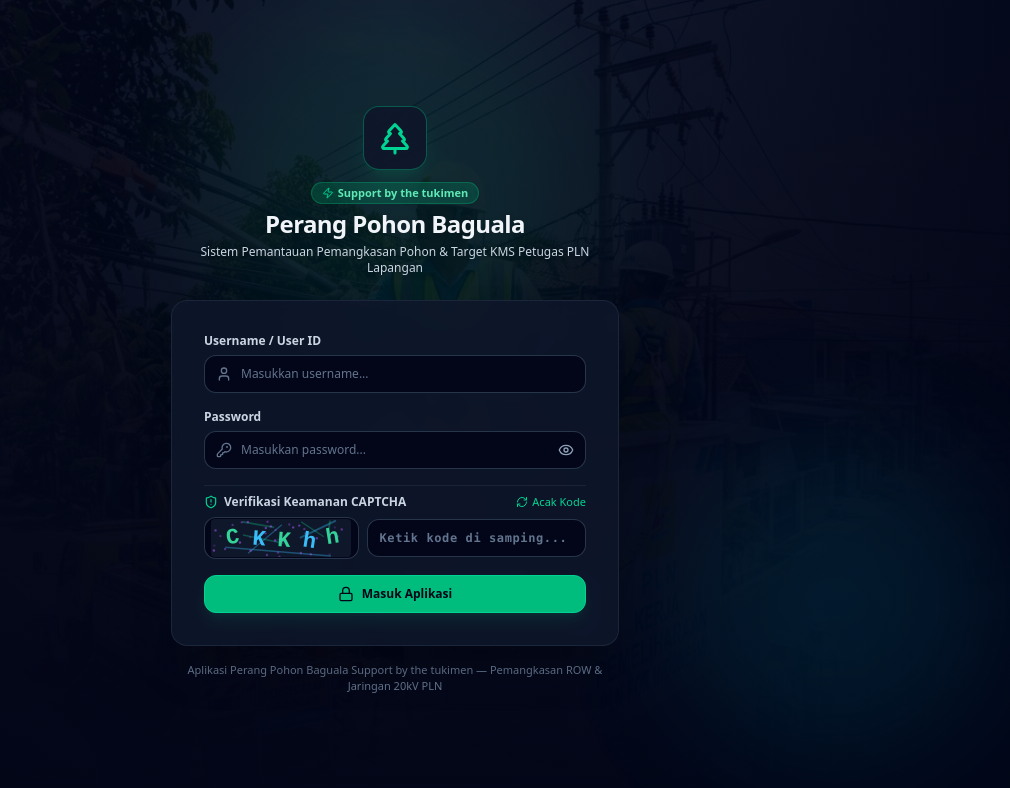
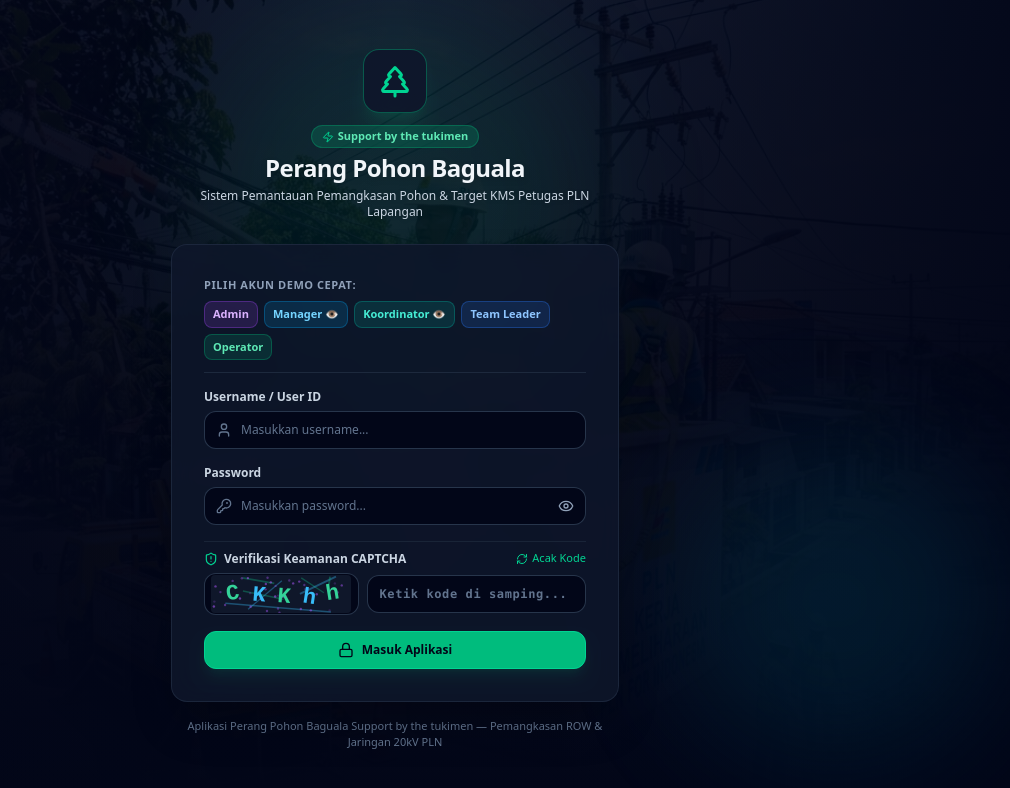
Before and after one commit to thetakanome318-ctrl/KAYUM-UMARELLA, a React (Vite) app: page / in a window 1280 px wide. Shown: the top 788 px of the page, without its empty margins (245-1255 px from the left). Built offline with nearby package versions, Linux system fonts and the light colour scheme; no server answers; the database is empty.

Commit message:
feat: implement role-based access control and updates
Introduce Manager and Koordinator roles with read-only access, migrate Supervisor to Team Leader, and add demo login buttons for easier testing.

```diff
--- a/src/components/Header.tsx
+++ b/src/components/Header.tsx
@@ -15,6 +15,7 @@ import {
   Building2,
   HardDriveDownload,
   Cloud,
+  Eye,
 } from 'lucide-react';
 import powerLinesBg from '../assets/images/power_lines_bg_1785580144298.jpg';
 
@@ -45,6 +46,8 @@ export const Header: React.FC<HeaderProps> = ({
 }) => {
   const [showSaveToast, setShowSaveToast] = useState(false);
   const isAdmin = currentUser?.role === 'Admin System' || currentUser?.username === 'admin';
+  const isReadOnly = currentUser?.role === 'Manager' || currentUser?.role === 'Koordinator';
+  const canInput = !isReadOnly;
 
   const handleSaveClick = () => {
     if (onSaveData) {
@@ -152,6 +155,8 @@ export const Header: React.FC<HeaderProps> = ({
         <div className="pt-2 border-t border-slate-800/80 flex flex-wrap items-center justify-between gap-2">
           {/* Kelompok Aksi Utama Data */}
           <div className="flex flex-wrap items-center gap-2">
+            {canInput ? (
+              <>
                 {/* Tombol Simpan Data */}
                 <button
                   onClick={handleSaveClick}
@@ -170,6 +175,13 @@ export const Header: React.FC<HeaderProps> = ({
                   <Plus className="w-4 h-4 stroke-[3] group-hover:rotate-90 transition-transform" />
                   <span>Tambah Data Baru</span>
                 </button>
+              </>
+            ) : (
+              <div className="px-3 py-1.5 text-xs font-bold text-sky-300 bg-sky-950/60 rounded-lg border border-sky-500/40 flex items-center space-x-1.5">
+                <Eye className="w-4 h-4 text-sky-400 animate-pulse" />
+                <span>Status Monitoring (Tidak Bisa Tambah Inputan)</span>
+              </div>
+            )}
 
             {/* Tombol Export Excel / CSV */}
             <button
@@ -195,6 +207,8 @@ export const Header: React.FC<HeaderProps> = ({
               </button>
             )}
 
+            {canInput && (
+              <>
                 <button
                   onClick={onResetData}
                   title="Reset Data ke Default Sample"
@@ -213,6 +227,8 @@ export const Header: React.FC<HeaderProps> = ({
                     <Trash2 className="w-3.5 h-3.5 text-rose-400" />
                     <span className="hidden lg:inline">Hapus Semua</span>
                   </button>
+                )}
+              </>
             )}
 
             {onLogout && (
--- a/src/components/LoginScreen.tsx
+++ b/src/components/LoginScreen.tsx
@@ -177,6 +177,72 @@ export const LoginScreen: React.FC<LoginScreenProps> = ({ onLoginSuccess }) => {
 
         {/* Login Card */}
         <div className="bg-slate-900/85 border border-slate-800/90 rounded-2xl p-6 sm:p-8 shadow-2xl backdrop-blur-md">
+          {/* Quick Demo Account Selector */}
+          <div className="mb-4 pb-3 border-b border-slate-800">
+            <label className="block text-[11px] font-bold text-slate-400 uppercase tracking-wider mb-2">
+              Pilih Akun Demo Cepat:
+            </label>
+            <div className="flex flex-wrap gap-1.5">
+              <button
+                type="button"
+                onClick={() => {
+                  setUsername('admin');
+                  setPassword('admin123');
+                  setUserCaptcha(captchaCode);
+                }}
+                className="px-2 py-1 text-[11px] font-semibold bg-purple-500/15 hover:bg-purple-500/25 text-purple-300 border border-purple-500/30 rounded-lg transition"
+              >
+                Admin
+              </button>
+              <button
+                type="button"
+                onClick={() => {
+                  setUsername('manager');
+                  setPassword('manager123');
+                  setUserCaptcha(captchaCode);
+                }}
+                className="px-2 py-1 text-[11px] font-semibold bg-sky-500/15 hover:bg-sky-500/25 text-sky-300 border border-sky-500/30 rounded-lg transition"
+                title="Status Monitoring (Read-Only)"
+              >
+                Manager 👁
+              </button>
+              <button
+                type="button"
+                onClick={() => {
+                  setUsername('koordinator');
+                  setPassword('koordinator123');
+                  setUserCaptcha(captchaCode);
+                }}
+                className="px-2 py-1 text-[11px] font-semibold bg-teal-500/15 hover:bg-teal-500/25 text-teal-300 border border-teal-500/30 rounded-lg transition"
+                title="Status Monitoring (Read-Only)"
+              >
+                Koordinator 👁
+              </button>
+              <button
+                type="button"
+                onClick={() => {
+                  setUsername('teamleader');
+                  setPassword('teamleader123');
+                  setUserCaptcha(captchaCode);
+                }}
+                className="px-2 py-1 text-[11px] font-semibold bg-blue-500/15 hover:bg-blue-500/25 text-blue-300 border border-blue-500/30 rounded-lg transition"
+              >
+                Team Leader
+              </button>
+              <button
+                type="button"
+                onClick={() => {
+                  setUsername('operator');
+                  setPassword('operator123');
+                  setUserCaptcha(captchaCode);
+                }}
+                className="px-2 py-1 text-[11px] font-semibold bg-emerald-500/15 hover:bg-emerald-500/25 text-emerald-300 border border-emerald-500/30 rounded-lg transition"
+              >
+                Operator
+              </button>
+            </div>
+          </div>
+
           <form onSubmit={handleLogin} className="space-y-4">
             {error && (
               <div className="p-3 rounded-lg bg-rose-500/10 border border-rose-500/30 text-rose-400 text-xs flex items-start space-x-2">
--- a/src/components/UserManagementModal.tsx
+++ b/src/components/UserManagementModal.tsx
@@ -1,6 +1,6 @@
 import React, { useState } from 'react';
 import { X, UserPlus, Shield, User, KeyRound, Trash2, CheckCircle2, AlertCircle, Eye, EyeOff, Users, RefreshCw } from 'lucide-react';
-import { UserAccount } from '../types';
+import { UserAccount, UserRole } from '../types';
 import { getUsersList, addUser, deleteUser, resetUsersToDefault } from '../utils/userStorage';
 
 interface UserManagementModalProps {
@@ -22,7 +22,7 @@ export const UserManagementModal: React.FC<UserManagementModalProps> = ({
   const [newUsername, setNewUsername] = useState('');
   const [newName, setNewName] = useState('');
   const [newPassword, setNewPassword] = useState('');
-  const [newRole, setNewRole] = useState<'Admin System' | 'Supervisor' | 'Operator' | 'Petugas Lapangan'>('Operator');
+  const [newRole, setNewRole] = useState<UserRole>('Operator');
 
   const [notification, setNotification] = useState<{ type: 'success' | 'error'; message: string } | null>(null);
 
@@ -74,7 +74,7 @@ export const UserManagementModal: React.FC<UserManagementModalProps> = ({
   };
 
   const handleResetUsers = () => {
-    if (window.confirm('Reset daftar pengguna ke akun default bawaan (admin, supervisor, operator)?')) {
+    if (window.confirm('Reset daftar pengguna ke akun default bawaan (admin, manager, koordinator, teamleader, operator)?')) {
       resetUsersToDefault();
       refreshList();
       setNotification({ type: 'success', message: 'Daftar pengguna berhasil di-reset ke default.' });
@@ -89,7 +89,11 @@ export const UserManagementModal: React.FC<UserManagementModalProps> = ({
     switch (role) {
       case 'Admin System':
         return 'bg-purple-500/10 text-purple-400 border-purple-500/30';
-      case 'Supervisor':
+      case 'Manager':
+        return 'bg-sky-500/10 text-sky-400 border-sky-500/30';
+      case 'Koordinator':
+        return 'bg-teal-500/10 text-teal-400 border-teal-500/30';
+      case 'Team Leader':
         return 'bg-blue-500/10 text-blue-400 border-blue-500/30';
       default:
         return 'bg-emerald-500/10 text-emerald-400 border-emerald-500/30';
@@ -255,8 +259,10 @@ export const UserManagementModal: React.FC<UserManagementModalProps> = ({
                     className="w-full px-3 py-2 text-xs bg-slate-900 border border-slate-700 rounded-lg text-slate-100 focus:outline-none focus:border-emerald-500 font-medium"
                   >
                     <option value="Operator">Operator (Input &amp; Edit Data)</option>
-                    <option value="Petugas Lapangan">Petugas Lapangan (View &amp; Form)</option>
-                    <option value="Supervisor">Supervisor (Monitor &amp; Export)</option>
+                    <option value="Petugas Lapangan">Petugas Lapangan (Input &amp; Form)</option>
+                    <option value="Team Leader">Team Leader (Akses Input &amp; Monitoring)</option>
+                    <option value="Manager">Manager (Status Monitoring - Read Only)</option>
+                    <option value="Koordinator">Koordinator (Status Monitoring - Read Only)</option>
                     <option value="Admin System">Admin System (Akses Penuh + User Admin)</option>
                   </select>
                 </div>
--- a/src/types.ts
+++ b/src/types.ts
@@ -1,9 +1,11 @@
+export type UserRole = 'Admin System' | 'Team Leader' | 'Operator' | 'Petugas Lapangan' | 'Manager' | 'Koordinator';
+
 export interface UserAccount {
   id: string;
   username: string;
   password: string;
   name: string;
-  role: 'Admin System' | 'Supervisor' | 'Operator' | 'Petugas Lapangan';
+  role: UserRole;
   createdAt?: string;
 }
 
--- a/src/utils/userStorage.ts
+++ b/src/utils/userStorage.ts
@@ -1,6 +1,6 @@
-import { UserAccount } from '../types';
+import { UserAccount, UserRole } from '../types';
 
-const USERS_STORAGE_KEY = 'row_monitoring_users_list_v2';
+const USERS_STORAGE_KEY = 'row_monitoring_users_list_v3';
 
 export const DEFAULT_USERS: UserAccount[] = [
   {
@@ -12,11 +12,27 @@ export const DEFAULT_USERS: UserAccount[] = [
     createdAt: '2026-01-01T08:00:00Z',
   },
   {
-    id: 'usr-supervisor-01',
-    username: 'supervisor',
-    password: 'supervisor123',
-    name: 'Supervisor Jaringan 20kV',
-    role: 'Supervisor',
+    id: 'usr-manager-01',
+    username: 'manager',
+    password: 'manager123',
+    name: 'Manager ULP Baguala',
+    role: 'Manager',
+    createdAt: '2026-01-01T08:00:00Z',
+  },
+  {
+    id: 'usr-koordinator-01',
+    username: 'koordinator',
+    password: 'koordinator123',
+    name: 'Koordinator K3 & ROW',
+    role: 'Koordinator',
+    createdAt: '2026-01-01T08:00:00Z',
+  },
+  {
+    id: 'usr-teamleader-01',
+    username: 'teamleader',
+    password: 'teamleader123',
+    name: 'Team Leader Jaringan 20kV',
+    role: 'Team Leader',
     createdAt: '2026-01-01T08:00:00Z',
   },
   {
@@ -38,7 +54,11 @@ export function getUsersList(): UserAccount[] {
     }
     const parsed = JSON.parse(saved);
     if (Array.isArray(parsed) && parsed.length > 0) {
-      return parsed;
+      // Map any old 'Supervisor' role to 'Team Leader'
+      return parsed.map((u) => ({
+        ...u,
+        role: (u.role as string) === 'Supervisor' ? 'Team Leader' : u.role,
+      }));
     }
   } catch (e) {
     console.error('Error loading users list from localStorage:', e);
@@ -58,7 +78,7 @@ export function addUser(newUser: {
   username: string;
   password: string;
   name: string;
-  role: 'Admin System' | 'Supervisor' | 'Operator' | 'Petugas Lapangan';
+  role: UserRole;
 }): { success: boolean; message: string; user?: UserAccount } {
   const currentUsers = getUsersList();
   const trimmedUsername = newUser.username.trim().toLowerCase();
@@ -86,7 +106,7 @@ export function addUser(newUser: {
 
   return {
     success: true,
-    message: `User baru "${createdUser.name}" (${createdUser.username}) berhasil ditambahkan.`,
+    message: `User baru "${createdUser.name}" (${createdUser.username}) dengan role "${createdUser.role}" berhasil ditambahkan.`,
     user: createdUser,
   };
 }
```
Lines whose indentation alone changed are shown as unchanged.
